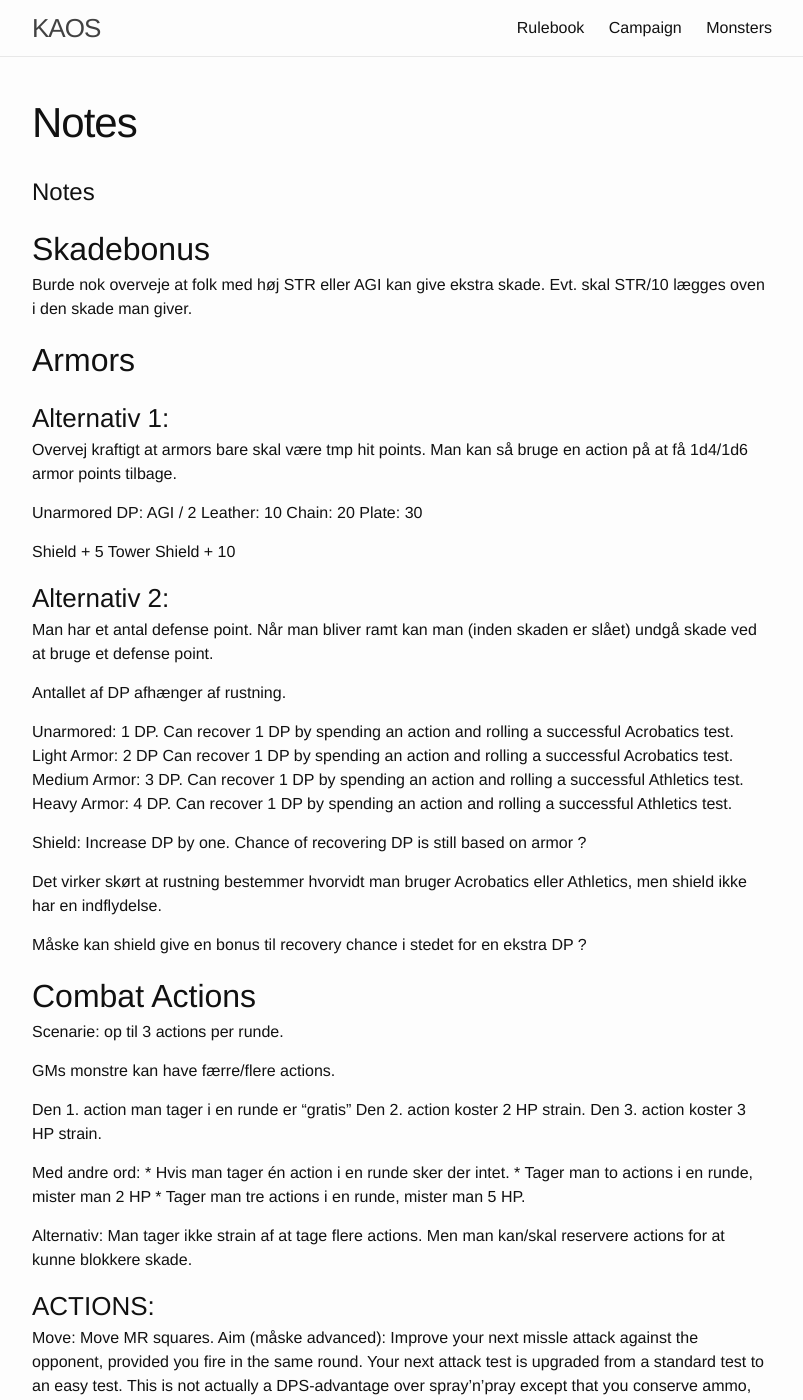
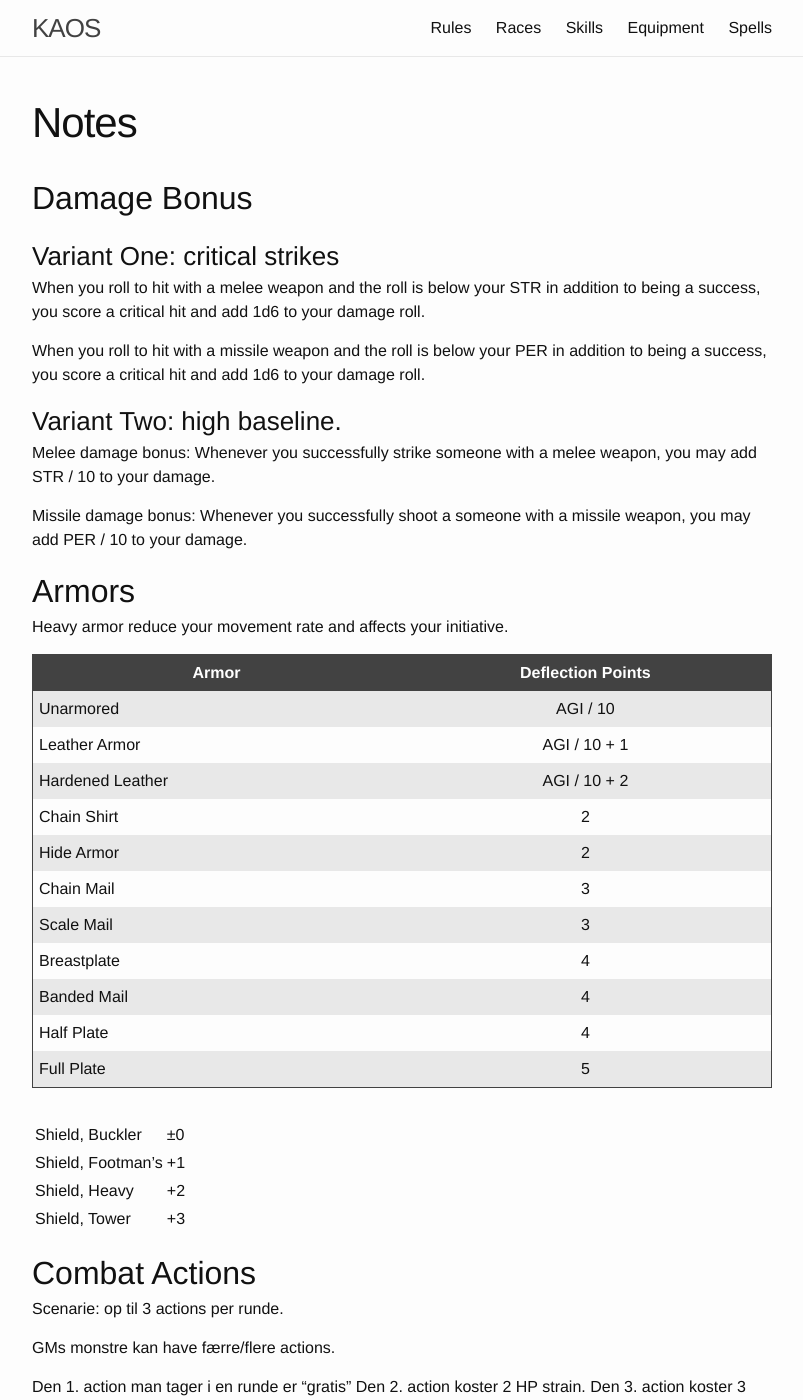
Before and after one commit to moccalotto/kaos, a Jekyll site: the page built from _rulebook/notes.md, in a window 1280 px wide and 1400 px high. Shown: the whole window, without its empty margins (238-1041 px from the left). Built offline with Jekyll 4.4.1, drawn with Linux system fonts in a browser that asks for light colours; our own code applies the rules of GitHub Pages for plain Markdown files; some of the changed text lies outside the part shown.

Commit message:
Notes, stuff.

```diff
--- a/Gemfile
+++ /dev/null
@@ -1,2 +0,0 @@
-source 'https://rubygems.org'
-gem 'github-pages', group: :jekyll_plugins
--- a/_data/spells.yml
+++ b/_data/spells.yml
@@ -364,6 +364,11 @@
 
 
 # Polymorph
+# PLACEHOLDER: Regain Defense Points
+# PLACEHOLDER: Gain extra Defense Points (that cannot be regained once expended)
+# Mage Armor, Light: Gain the defensive properties of a light armor without wearing one.
+# Mage Armor, heavy: Gain the defensive properties of a heavy armor without wearing one.
+# Mage Armor, ultimate: Gain the defensive properties of a supernatural armor without wearing one.
 # Animal Messenger
 # Speak with animal
 # Babel (comprehend any language)
--- a/_plugins/pre_render.rb
+++ b/_plugins/pre_render.rb
@@ -4,12 +4,12 @@ module Jekyll
             if items.instance_of? Array
 
                 items.sort do | a, b |
-                    sort_a = a["rank"] ? a["rank"] : 0
-                    sort_b = b["rank"] ? b["rank"] : 0
+                    rank_a = a["rank"] ? a["rank"] : 0
+                    rank_b = b["rank"] ? b["rank"] : 0
                     name_a = a["name"]
                     name_b = b["name"]
 
-                    first_compare = sort_b <=> sort_a
+                    first_compare = rank_b <=> rank_a
                     if first_compare == 0
                         name_a <=> name_b
                     else
--- a/_rulebook/main.md
+++ b/_rulebook/main.md
@@ -120,17 +120,23 @@ The number of squares you can move in a round depends
 on the action you take and your Movement Rate (MR).
 
 **Hit Points** (HP): These points represents the number of points of damage you can take before
-going unconsious. All characters have STR + TOU + WIL hit points.
+going unconsious. All characters have STR + TOU + WIL hit points. You can be damaged by physical
+attacks against you, by using magical powers, or by suffering strain from strenuous activity.
+
+**Deflection Points** (DP): These points represents the number of times per combat you can
+deflect a non-magical attack.
+When you are attacked, but before the attacker makes their attack test, you can declare that
+you thwart the attack by spending a DP. There is now no need for the attacker to roll the
+attack test because it has been deflected.
 
 **Attack Rolls**: To attack someone, you first make a skill test to see if you strike the target.
 Use the applicable skill: Melee Combat or Ranged Combat for physical attack,
 and Witchcraft or Thaumaturgy for magical attacks.
+If you are making a physical, non-magical attack, the defender can spend a DP to deflect the
+attack before you make the attack test.
 
-**Defense Rolls**: Having been struck, the defender makes a defense roll against their own Defense Score.
-If they are using armor, their DS is equal to the DS of the armor.
-If they are not wearing armor, their DS is equal to their AGI.
-Using a shield will increase the Defense score, no matter if you are wearing armor or not.
-If the defense roll succeeds, the defender dodges or block the attack and suffer no damage.
+{:.noprint}
+See the equipment list [here]({{ '/rulebook/equipment/' | prepend: site.baseurl }}) for more info.
 
 **Damage Rolls**: Having struck an opponent who failed their Defense Roll,
 you roll the dice listed for your weapon and add STR / 10. Your opponent loose that many Hit Points.
--- a/notes.md
+++ b/_rulebook/notes.md
@@ -1,43 +1,53 @@
-# Notes
+---
+layout: page
+title:  "Notes"
+top_menu: false
+rank: -666
+---
 
-## Skadebonus
+## Damage Bonus
 
-Burde nok overveje at folk med høj STR eller AGI kan give ekstra skade.
-Evt. skal STR/10 lægges oven i den skade man giver.
+### Variant One: critical strikes
+When you roll to hit with a melee weapon and the roll is below
+your STR in addition to being a success, you score a critical hit
+and add 1d6 to your damage roll.
 
+When you roll to hit with a missile weapon and the roll is below
+your PER in addition to being a success, you score a critical hit
+and add 1d6 to your damage roll.
+
+
+### Variant Two: high baseline.
+
+Melee damage bonus: Whenever you successfully strike someone
+with a melee weapon, you may add STR / 10 to your damage.
+
+Missile damage bonus: Whenever you successfully shoot a someone
+with a missile weapon, you may add PER / 10 to your damage.
 
 ## Armors
 
-### Alternativ 1:
+Heavy armor reduce your movement rate and affects your initiative.
 
-Overvej kraftigt at armors bare skal være tmp hit points.
-Man kan så bruge en action på at få 1d4/1d6 armor points tilbage.
+{:.list}
+Armor               | Deflection Points |
+--------------------|:-----------------:
+Unarmored           |   AGI / 10
+Leather Armor       |   AGI / 10 + 1
+Hardened Leather    |   AGI / 10 + 2
+Chain Shirt         |   2
+Hide Armor          |   2
+Chain Mail          |   3
+Scale Mail          |   3
+Breastplate         |   4
+Banded Mail         |   4
+Half Plate          |   4
+Full Plate          |   5
 
-Unarmored DP: AGI / 2
-Leather: 10
-Chain: 20
-Plate: 30
-
-Shield + 5
-Tower Shield + 10
-
-### Alternativ 2:
-Man har et antal defense point.
-Når man bliver ramt kan man (inden skaden er slået) undgå skade ved at bruge et defense point.
-
-Antallet af DP afhænger af rustning.
-
-Unarmored: 1 DP. Can recover 1 DP by spending an action and rolling a successful Acrobatics test.
-Light Armor: 2 DP Can recover 1 DP by spending an action and rolling a successful Acrobatics test.
-Medium Armor: 3 DP. Can recover 1 DP by spending an action and rolling a successful Athletics test.
-Heavy Armor: 4 DP. Can recover 1 DP by spending an action and rolling a successful Athletics test.
-
-Shield: Increase DP by one. Chance of recovering DP is still based on armor ?
-
-Det virker skørt at rustning bestemmer hvorvidt man bruger Acrobatics eller Athletics,
-men shield ikke har en indflydelse.
-
-Måske kan shield give en bonus til recovery chance i stedet for en ekstra DP ?
+Shield, Buckler	    |   ±0
+Shield, Footman's	|   +1
+Shield, Heavy	    |   +2
+Shield, Tower	    |   +3
 
 
 ## Combat Actions
@@ -64,6 +74,8 @@ Alternativ:
 
 Move:
     Move MR squares.
+Concentrate:
+    You concentrate on keeping an active spell going.
 Aim (måske advanced):
     Improve your next missle attack against the opponent,
     provided you fire in the same round.
@@ -133,3 +145,11 @@ Disse advancement skills giver dig adgang til powers á la earthdawn
 talents.
 
 Umiddelbart skal de koste det samme som almindelige skills.
+
+**Omnicasting**:
+A magic user that does not meet the skill score requirements
+can still cast the given spell, but the HP drain is quadrupled.
+
+**Spell Specialization**:
+A cast can also specialize in a number of spells equal to the applicable skill score divided by 10.
+Casting a spell that you are specialized in only requires half the normal amount of HP.
```
Also changed, not shown: _rulebook/bonus-rules.md (deleted, +0 -7 lines), _rulebook/spells.html (+8 -6 lines), Gemfile.lock (deleted).
